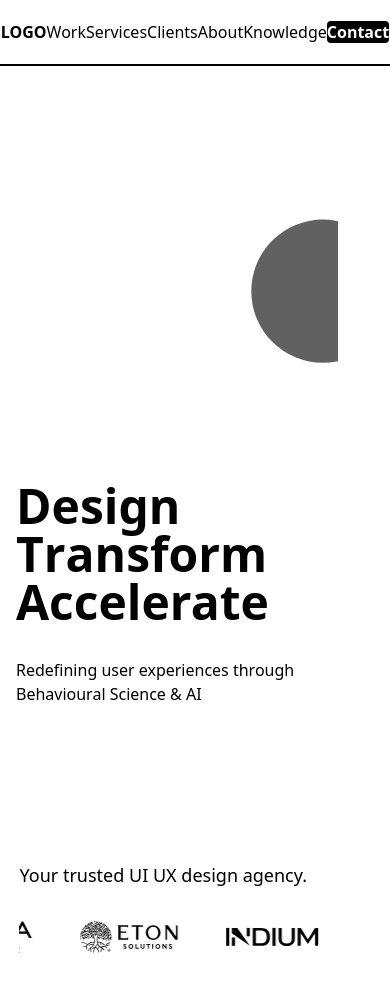
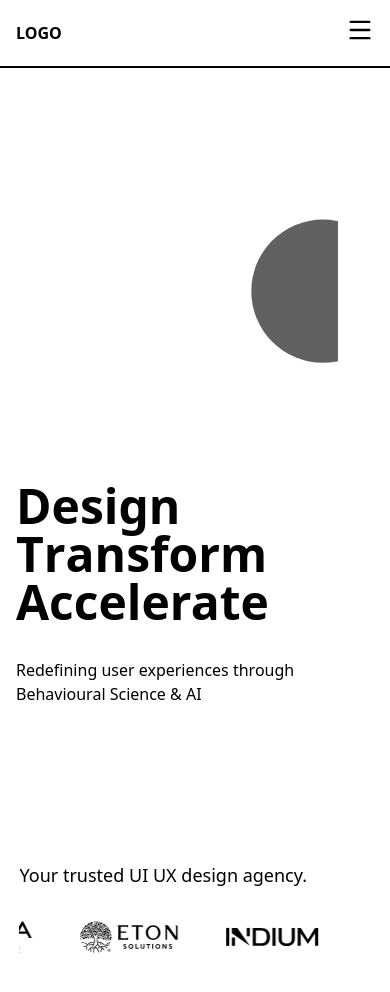
Before and after one commit to RazSoft123/landing-page, a React (Vite) app: page / in a window 390 px wide. Built offline with nearby package versions, Linux system fonts and the light colour scheme.

Commit message:
Add hamburger menu for the mobile friendly applications. Now the Navbar is fully responsive for the mobile screens also.

```diff
--- a/package.json
+++ b/package.json
@@ -13,6 +13,7 @@
     "@gsap/react": "^2.1.2",
     "@tailwindcss/vite": "^4.1.13",
     "gsap": "^3.13.0",
+    "lucide-react": "^0.543.0",
     "react": "^19.1.1",
     "react-dom": "^19.1.1",
     "tailwindcss": "^4.1.13"
--- a/src/components/Navbar.jsx
+++ b/src/components/Navbar.jsx
@@ -1,23 +1,51 @@
+import { useState } from "react";
+import { Menu, X } from "lucide-react";
+
 export default function Navbar() {
+  const [isOpen, setIsOpen] = useState(false);
+
   return (
     <nav className="w-full flex fixed items-center justify-center py-4 px-4 border-b-2 bg-white z-10">
-      <ul className="flex md:w-[752px] lg:w-[1000px] xl:w-[1024px] items-center justify-between">
+      <ul className="flex md:w-[752px] lg:w-[1000px] xl:w-[1024px] items-center justify-between w-full">
         <li className="md:text-3xl lg:text-4xl font-bold py-1">LOGO</li>
-        <li className="min-h-full">
+        <li className="hidden md:flex min-h-full">
           <ul className="flex items-center md:gap-3 lg:gap-4 xl:gap-8 min-h-full font-medium">
             <NavbarItem>Work</NavbarItem>
             <NavbarItem>Services</NavbarItem>
             <NavbarItem>Clients</NavbarItem>
             <NavbarItem>About</NavbarItem>
             <NavbarItem>Knowledge</NavbarItem>
-            <li className="">
+            <li>
               <a className="md:text-lg lg:text-xl font-bold text-white bg-black md:px-6 md:py-2 lg:px-8 lg:py-3 rounded-sm">
                 Contact
               </a>
             </li>
           </ul>
         </li>
+
+        <li className="md:hidden">
+          <button onClick={() => setIsOpen(!isOpen)} aria-label="Toggle Menu">
+            {isOpen ? <X size={28} /> : <Menu size={28} />}
+          </button>
+        </li>
       </ul>
+
+      {isOpen && (
+        <div className="absolute top-full left-0 w-full bg-white border-b-2 shadow-md md:hidden">
+          <ul className="flex flex-col items-center gap-4 py-6 font-medium">
+            <NavbarItem>Work</NavbarItem>
+            <NavbarItem>Services</NavbarItem>
+            <NavbarItem>Clients</NavbarItem>
+            <NavbarItem>About</NavbarItem>
+            <NavbarItem>Knowledge</NavbarItem>
+            <li>
+              <a className="text-lg font-bold text-white bg-black px-6 py-2 rounded-sm">
+                Contact
+              </a>
+            </li>
+          </ul>
+        </div>
+      )}
     </nav>
   );
 }
```
Also changed, not shown: 1 other file (tests, documents, lock files or other folders).
